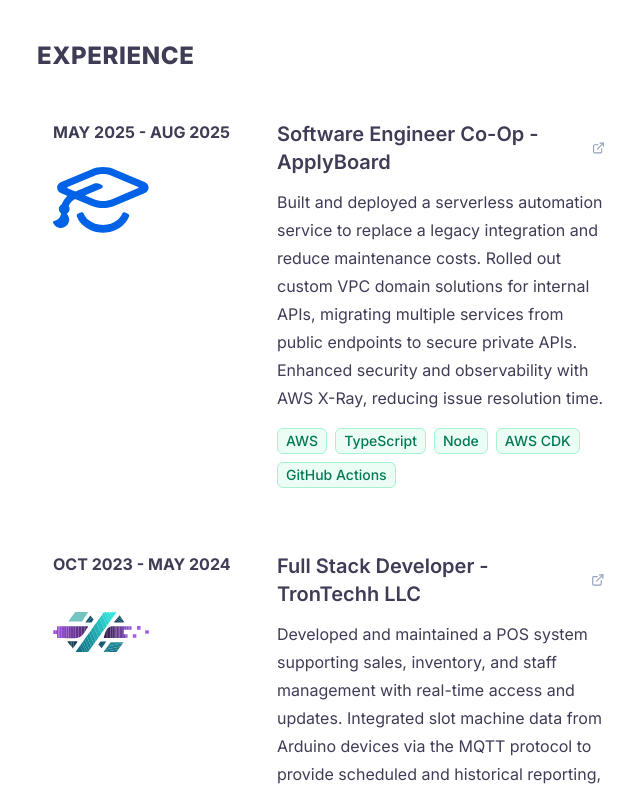
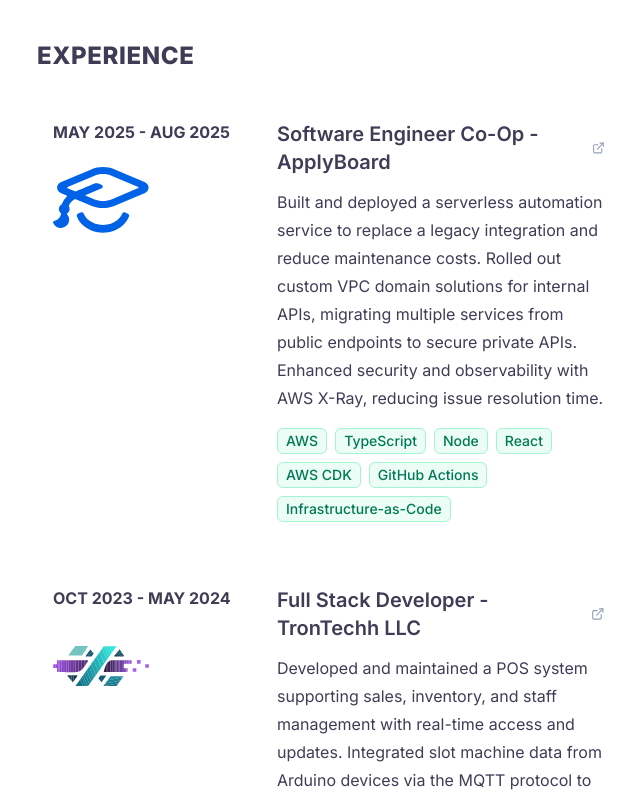
Before and after one commit to Jay-Kumar-Patel/Portfolio, a Next.js app: page / in a window 1280 px wide. Shown: the part 2000-2794 px from the top of the page, without its empty margins (587-1227 px from the left). Built offline with nearby package versions, Linux system fonts and the light colour scheme.

Commit message:
Update tech logos

```diff
--- a/app/page.tsx
+++ b/app/page.tsx
@@ -44,6 +44,7 @@
     { name: "TypeScript", icon: "/typescript.svg" },
     { name: "Node", icon: "/node.svg" },
     { name: "Java", icon: "/java.svg" },
+    { name: "Go", icon: "/go.svg" },
     { name: "Azure", icon: "/azure.svg" },
     { name: "Git", icon: "/git.svg" },
     { name: "React", icon: "/react.svg" },
@@ -51,7 +52,7 @@
     { name: "Docker", icon: "/docker.svg" },
     { name: "Kubernetes", icon: "/kubernetes.svg" },
     { name: "GCP", icon: "/gcp.svg" },
-    { name: "Android", icon: "/android.svg" },
+    { name: "Android Development", icon: "/android.svg" },
     { name: "Spring", icon: "/spring.svg" },
     { name: "Python", icon: "/python.svg" },
   ];
@@ -104,7 +105,7 @@
       link: "https://www.applyboard.com/",
       details:
         "Built and deployed a serverless automation service to replace a legacy integration and reduce maintenance costs. Rolled out custom VPC domain solutions for internal APIs, migrating multiple services from public endpoints to secure private APIs. Enhanced security and observability with AWS X-Ray, reducing issue resolution time.",
-      technologies: ["AWS", "TypeScript", "Node", "AWS CDK", "GitHub Actions"],
+      technologies: ["AWS", "TypeScript", "Node", "React", "AWS CDK", "GitHub Actions", "Infrastructure-as-Code"],
     },
     {
       date: "OCT 2023 - MAY 2024",
@@ -114,12 +115,19 @@
       details:
         "Developed and maintained a POS system supporting sales, inventory, and staff management with real-time access and updates. Integrated slot machine data from Arduino devices via the MQTT protocol to provide scheduled and historical reporting, improving accuracy and preventing manual errors. Built CI/CD pipelines with Jenkins to roll out the POS system across multiple stores, ensuring secure, high-performance operations and faster updates.",
       technologies: [
+        "AWS",
+        "Go",
         "React",
+        "Java",
         "Spring Boot",
         "MySQL",
         "Jenkins",
         "Docker",
         "Kubernetes",
+        "Microservices",
+        "MQTT Protocol",
+        "Arduino",
+
       ],
     },
     {
@@ -132,11 +140,12 @@
       technologies: [
         "Java",
         "XML",
-        "Android Development",
+        "Mobile Application Development",
         "Firebase",
         "MPAndroidChart",
         "Jetpack Compose",
         "Lottie",
+        "Android Studio",
       ],
     },
   ];
@@ -441,7 +450,7 @@
 
           {/* CERTIFICATIONS */}
           <section id="certifications" className="mb-16">
-            <h2 className="font-[800] mb-8 tracking-wide text-xl lg:text-2xl">
+            <h2 className="font-[800] mb-8 tracking-wide text-xl lg:text-2xl antialiased">
               CERTIFICATIONS
             </h2>
 
```
Also changed, not shown: public/go.svg (added).
